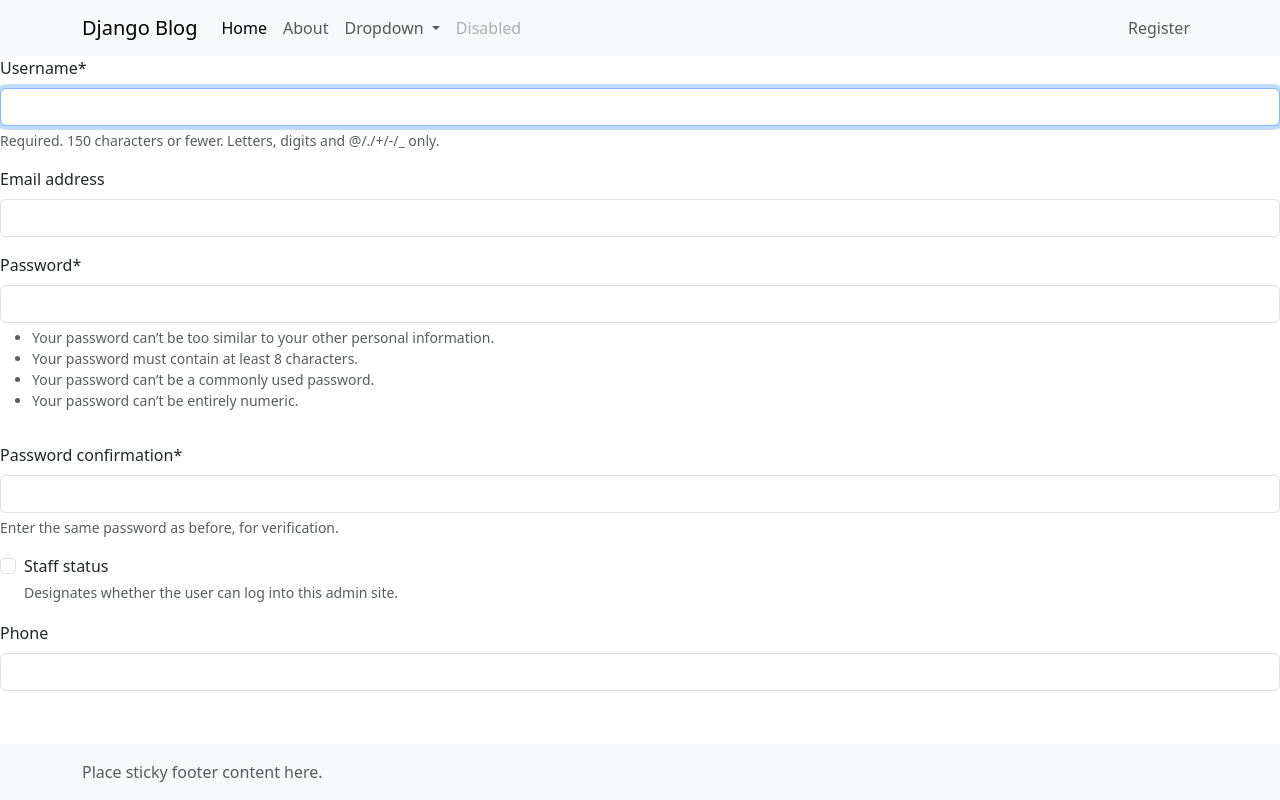
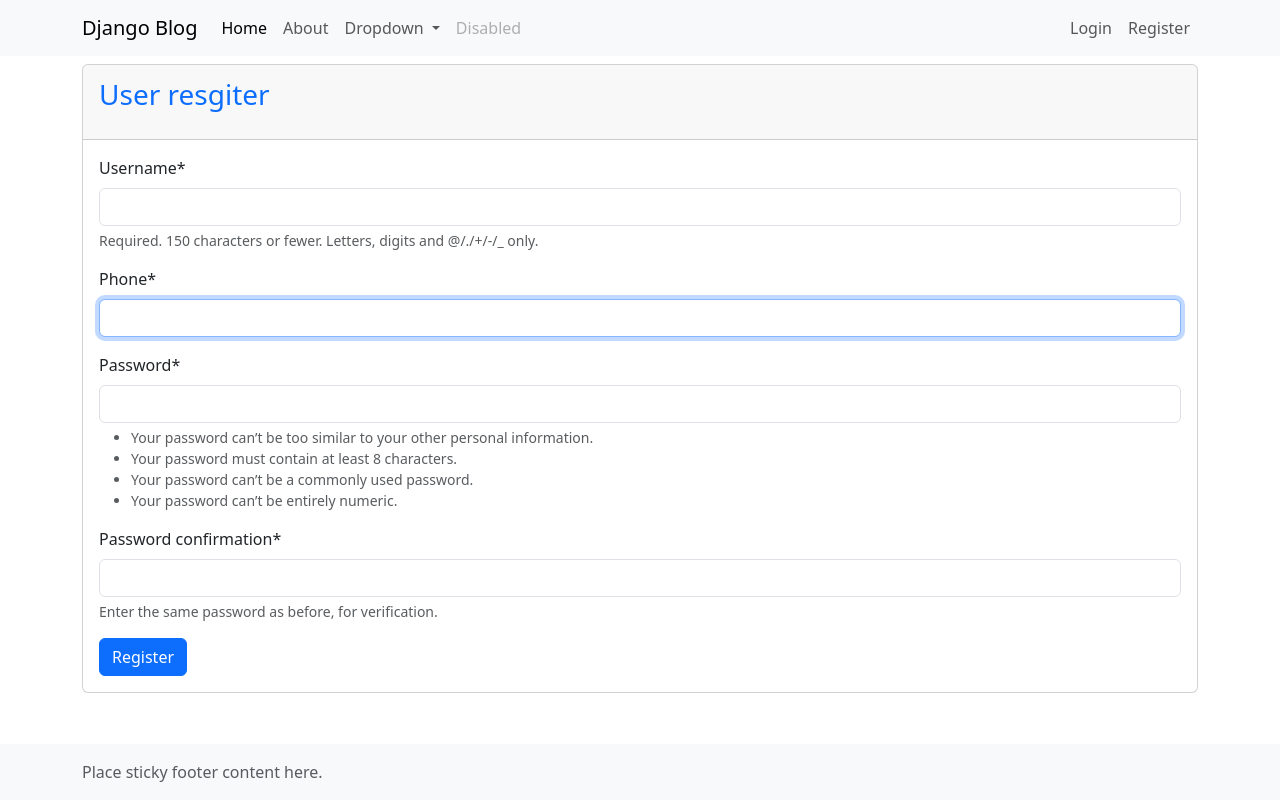
Before and after one commit to AsadbekSolijonov/dj_blog, a Django app: page /register/ in a window 1280 px wide. Run offline with Django 3.2, Linux system fonts and the light colour scheme; some libraries are stand-ins or nearby versions.

Commit message:
blog register, login, logout

```diff
--- a/blog/forms.py
+++ b/blog/forms.py
@@ -10,7 +10,7 @@ class BlogForms(forms.ModelForm):
         fields = ['title', 'content', 'type', 'image', 'is_active']
 
 
-class UserForms(UserCreationForm):
+class CustomUserCreationForm(UserCreationForm):
     class Meta:
         model = CustomUser
-        fields = ['username', 'email', 'password1', 'password2', 'is_staff', 'phone']
+        fields = ('username', 'phone')
--- a/blog/models.py
+++ b/blog/models.py
@@ -22,7 +22,10 @@ class Blog(models.Model):
 
 
 class CustomUser(AbstractUser):
-    phone = models.CharField(unique=True, blank=True, null=True)
+    phone = models.CharField(unique=True)
+
+    USERNAME_FIELD = 'phone'
+    REQUIRED_FIELDS = []
 
     def __str__(self):
         return self.username
--- a/blog/urls.py
+++ b/blog/urls.py
@@ -9,5 +9,4 @@ urlpatterns = [
     path('<int:blog_id>/view', blog_views.detail, name='detail'),
     path('<int:blog_id>/update', blog_views.update, name='update'),
     path('<int:blog_id>/delete', blog_views.delete, name='delete'),
-    path('register/', blog_views.register, name='register')
 ]
--- a/blog/views.py
+++ b/blog/views.py
@@ -2,27 +2,15 @@ import random
 from dataclasses import dataclass
 
 from django.contrib import messages
+from django.contrib.auth import logout
+from django.contrib.auth.decorators import login_required
 from django.shortcuts import render, get_object_or_404, redirect
 
-from blog.forms import BlogForms, UserForms
+from blog.forms import BlogForms, CustomUserCreationForm
 from blog.models import Blog
 
 
-@dataclass
-class Students:
-    first_name: str
-    last_name: str
-    phone: str
-    payed: bool
-
-
-st1 = Students('Alisher', 'Eshmatov', '998 91 903 34-43', True)
-st2 = Students('Alex', 'Gorden', '998 91 903 34-43', False)
-st3 = Students('Avazbek', 'Boymuradov', '998 90 903 00-42', True)
-st4 = Students('Abror', 'Sotiboldiyev', '998 33 300 40-43', True)
-students = [st1, st2, st3, st4]
-
-
+@login_required
 def home(request):
     blog = Blog.objects.filter(is_active=True)
 
@@ -36,6 +24,7 @@ def home(request):
     return render(request, template_name='blog/home.html', context=context)
 
 
+@login_required
 def in_active(request):
     blog = Blog.objects.filter(is_active=False)
 
@@ -106,8 +95,24 @@ def create(request):
 
 
 def register(request):
-    form = UserForms()
+    if request.method == 'POST':
+        form = CustomUserCreationForm(request.POST)
+        if form.is_valid():
+            user = form.save()
+            messages.success(request, message=f"{user.username} username li foydalanuvchi yaratildi!")
+            return redirect('home')
+    else:
+        form = CustomUserCreationForm()
     context = {
         "form": form
     }
-    return render(request, 'blog/base.html', context=context)
+    return render(request, 'blog/register.html', context=context)
+
+
+def site_logout(request):
+    logout(request)
+    return redirect('ask_login')
+
+
+def ask_login(request):
+    return render(request, 'blog/logout.html')
--- a/config/settings.py
+++ b/config/settings.py
@@ -126,3 +126,6 @@ CRISPY_ALLOWED_TEMPLATE_PACKS = 'bootstrap5'
 CRISPY_TEMPLATE_PACK = 'bootstrap5'
 
 AUTH_USER_MODEL = 'blog.CustomUser'
+
+LOGIN_REDIRECT_URL = 'home'
+LOGIN_URL = 'login'
--- a/config/urls.py
+++ b/config/urls.py
@@ -2,10 +2,20 @@ from django.conf import settings
 from django.conf.urls.static import static
 from django.contrib import admin
 from django.urls import path, include
+from blog import views as blog_views
+from django.contrib.auth import views as auth_views
 
 urlpatterns = [
     path('admin/', admin.site.urls),
-    path('', include('blog.urls'))
+    path('', include('blog.urls')),
+    # User registration
+    path('register/', blog_views.register, name='register'),
+
+    # User login
+    path('login/', auth_views.LoginView.as_view(template_name='blog/login.html'), name='login'),
+    path('logout/', blog_views.site_logout, name='site_logout'),
+    path('ask_login/', blog_views.ask_login, name='ask_login')
+
 ]
 
 if settings.DEBUG:
--- a/templates/blog/base.html
+++ b/templates/blog/base.html
@@ -54,11 +54,25 @@
 
             {% block search %}
             {% endblock %}
-            <ul class="navbar-nav me-left mb-2 mb-lg-0">
-                <li class="nav-item">
-                    <a class="nav-link" href="{% url 'register' %}">Register</a>
-                </li>
-            </ul>
+            {% if user.is_authenticated %}
+                <ul class="navbar-nav me-left mb-2 mb-lg-0">
+                    <li class="nav-item">
+                        <a class="nav-link" href="{% url 'login' %}">{{ user.username }} Profile</a>
+                    </li>
+                    <li class="nav-item">
+                        <a class="nav-link" href="{% url 'site_logout' %}">Logout</a>
+                    </li>
+                </ul>
+            {% else %}
+                <ul class="navbar-nav me-left mb-2 mb-lg-0">
+                    <li class="nav-item">
+                        <a class="nav-link" href="{% url 'login' %}">Login</a>
+                    </li>
+                    <li class="nav-item">
+                        <a class="nav-link" href="{% url 'register' %}">Register</a>
+                    </li>
+                </ul>
+            {% endif %}
         </div>
     </div>
 </nav>
@@ -69,8 +83,6 @@
         <button type="button" class="btn-close" data-bs-dismiss="alert" aria-label="Close"></button>
     </div>
 {% endfor %}
-
-{{ form|crispy }}
 
 <div class="container">
     {% block content %}
--- /dev/null
+++ b/templates/blog/register.html
@@ -0,0 +1,22 @@
+{% extends 'blog/base.html' %}
+{% load crispy_forms_tags %}
+
+{% block title %}
+    Register
+{% endblock %}
+
+
+{% block content %}
+    <div class="card my-2">
+        <div class="card-header">
+            <p class="fs-3 fw-medium text-primary">User resgiter</p>
+        </div>
+        <div class="card-body">
+            <form method="POST" action="{% url 'register' %}">
+                {% csrf_token %}
+                {{ form|crispy }}
+                <button type="submit" class="btn btn-primary">Register</button>
+            </form>
+        </div>
+    </div>
+{% endblock %}
```
Also changed, not shown: blog/admin.py (+21 -3 lines), templates/blog/login.html (added, +20 -0 lines), templates/blog/logout.html (added, +20 -0 lines), blog/migrations/0002_alter_customuser_phone.py (added), media/blog_images/byd_song.png (added).
